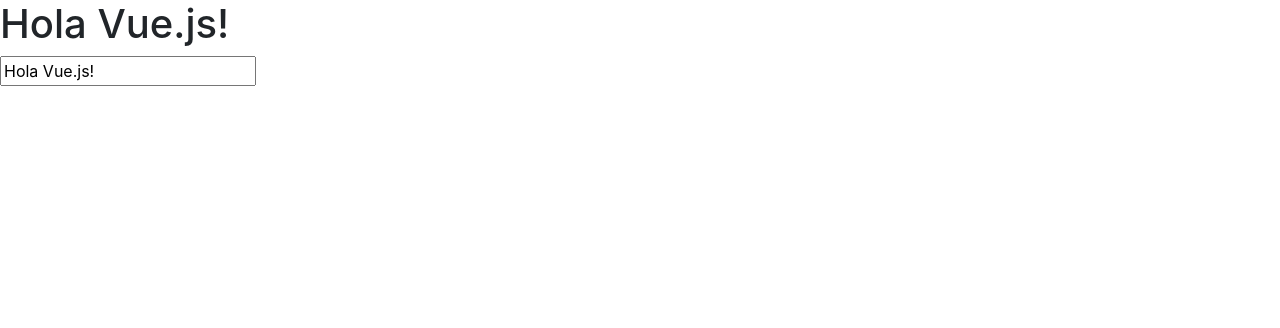
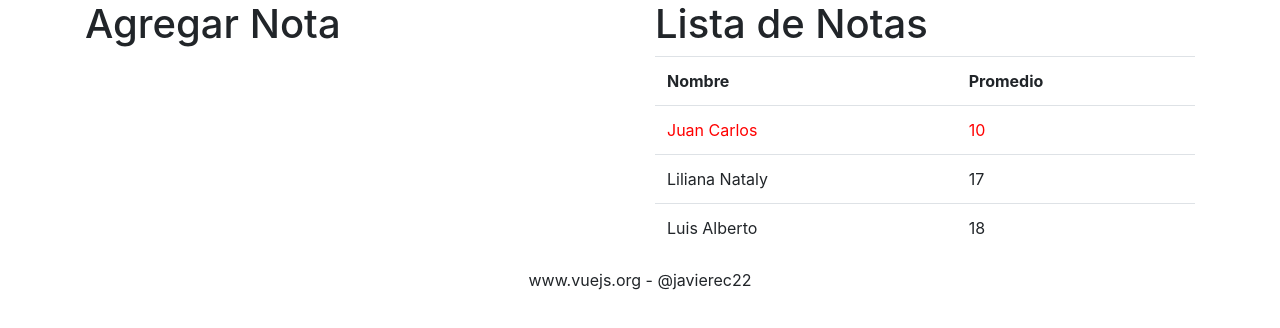
Before and after one commit to javierc22/Introducci-n_VueJS, a plain HTML site: page index.html in a window 1280 px wide. Drawn offline with Linux system fonts and the light colour scheme.

Commit message:
Tabla dinamica con Vue.js
directiva v-for v-bind

```diff
--- a/index.html
+++ b/index.html
@@ -12,8 +12,36 @@
     </head>
     <body>
         <div id="app">
-         <h1 v-text="mensaje"></h1>
-         <input type="text" v-model="mensaje">
+            <div class="container">
+                <div class="row">
+                    <div class="col-md-6 col-xs-12">
+                        <h1>Agregar Nota</h1>
+                    </div>
+
+                    <div class="col-md-6 col-xs-12">
+                        <h1>Lista de Notas</h1>
+                        <table class="table">
+                            <tr>
+                                <th>Nombre</th>
+                                <th>Promedio</th>
+                            </tr>
+
+                            <tr v-for="item in lista" v-bind:style="item.estado==false ? 'color:red' : ''">
+                                <td v-text="item.nombre"></td>
+                                <td v-text="item.promedio"></td>
+                            </tr>
+                        </table>
+                    </div>
+                </div>
+
+                <div class="row">
+                    <div class="col-md-12 col-xs-12">
+                        <p class="text-center">
+                            www.vuejs.org - @javierec22
+                        </p>
+                    </div>
+                </div>
+            </div>
         </div>
     </body>
     <!-- JS -->
--- a/js/main.js
+++ b/js/main.js
@@ -1,6 +1,10 @@
 var app = new Vue({
-  el : '#app',
-  data : {
-    mensaje: 'Hola Vue.js!'
-  }
+    el : '#app',
+    data : {
+        lista : [
+            { nombre: 'Juan Carlos', promedio: '10', estado: false },
+            { nombre: 'Liliana Nataly', promedio: '17', estado: true },
+            { nombre: 'Luis Alberto', promedio: '18', estado: true }
+        ]
+    }
 })
```
Lines whose indentation alone changed are shown as unchanged.
